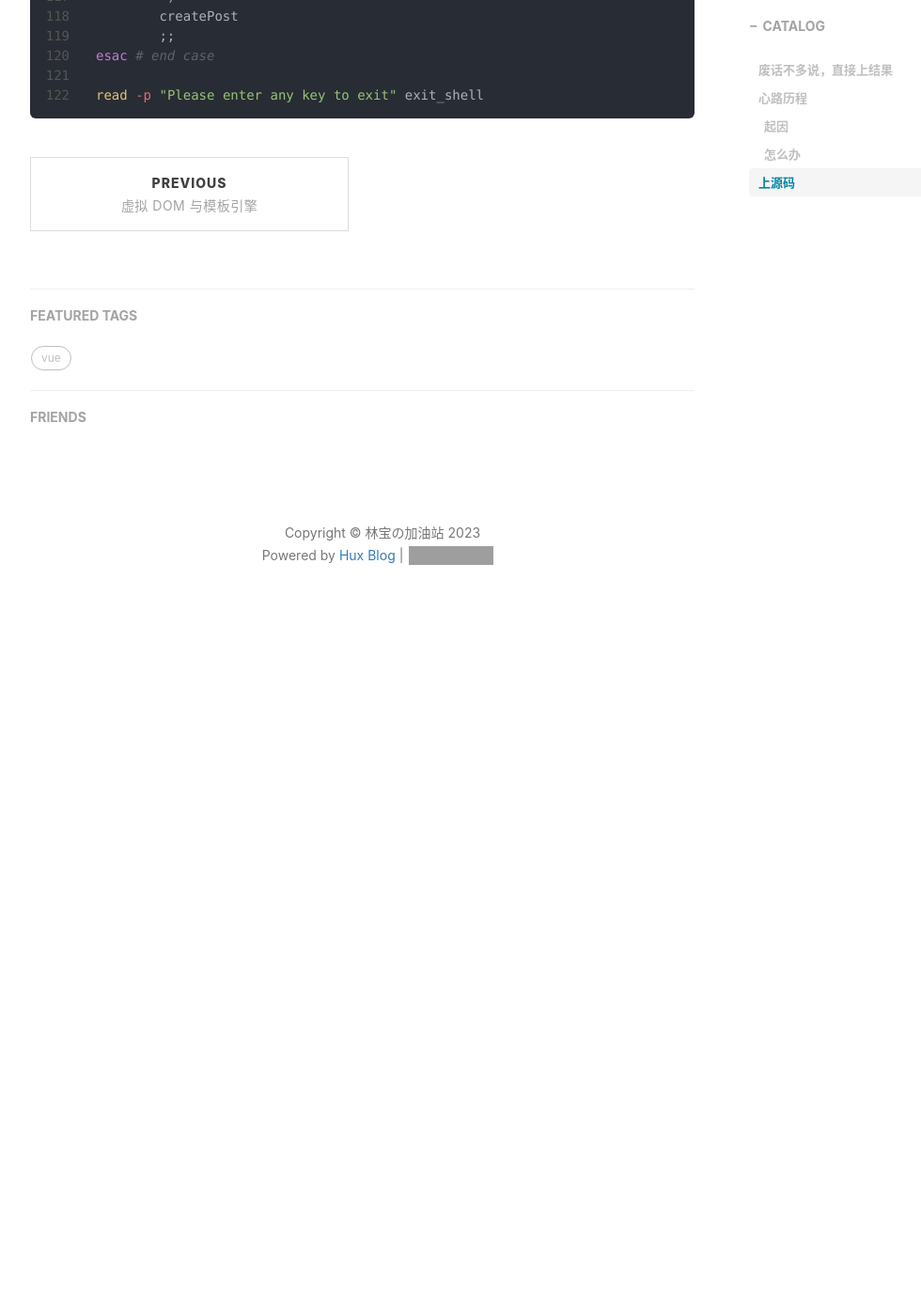
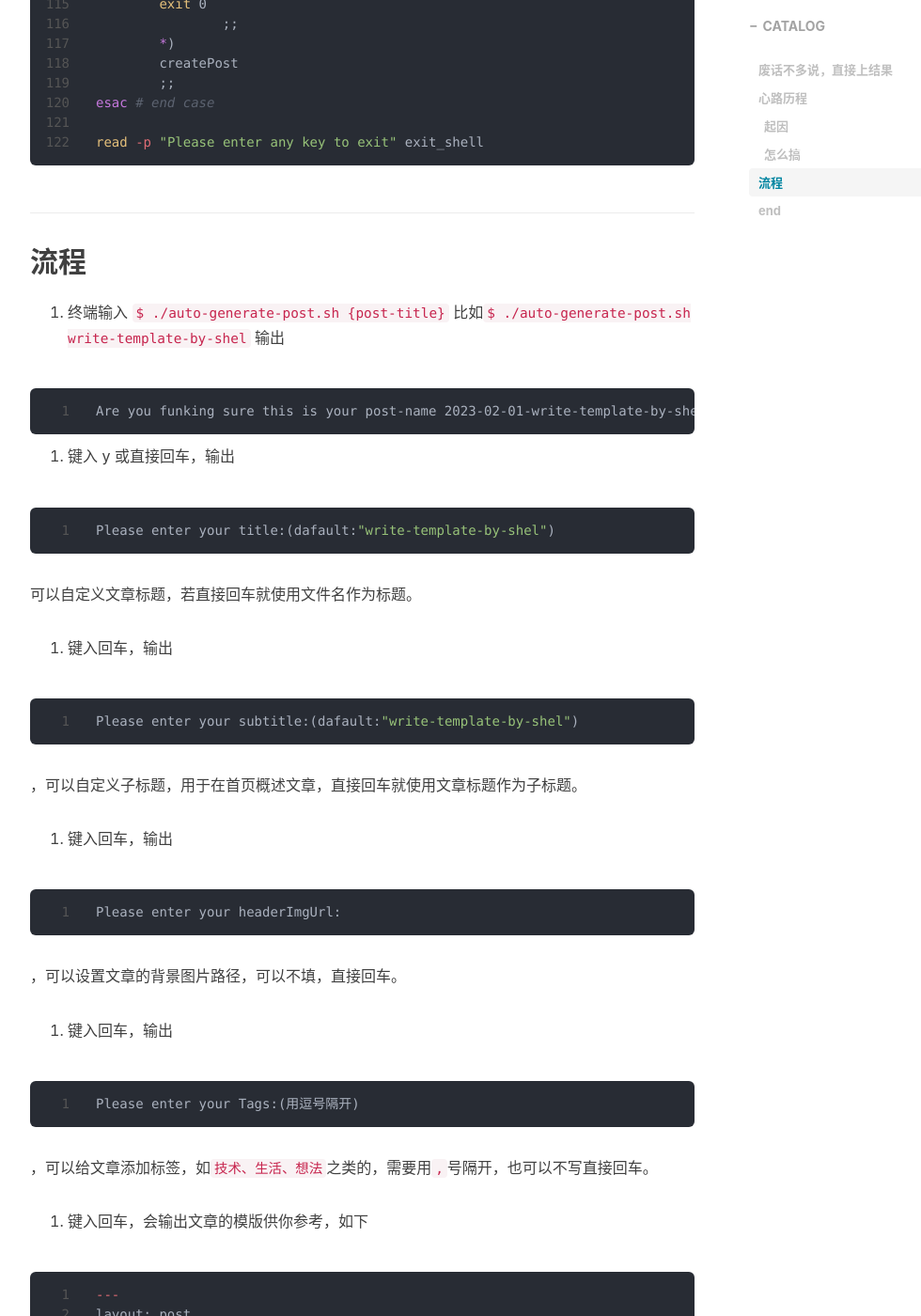
Before and after one commit to yinlin-291210/yinlin-291210.github.io, a Jekyll site: the page built from _posts/2023-01-31-write-template-by-shell.md, in a window 1280 px wide and 1400 px high, scrolled down 4228 px. Shown: the whole window at 94% size, without its empty margins (233-1213 px from the left). Built offline with Jekyll 4.4.1, drawn with Linux system fonts in a browser that asks for light colours; nearby versions of some CDN libraries; comment, search, counter and statistics services are not loaded; before the commit the page ends 4923 px from its top, so only the background shows below that; some of the changed text lies outside the part shown; grey boxes are pictures that could not be loaded.

Commit message:
add post and shell

````diff
--- a/_posts/2023-01-31-write-template-by-shell.md
+++ b/_posts/2023-01-31-write-template-by-shell.md
@@ -23,11 +23,11 @@
 我写了两篇就觉得折磨的不行，每次还要记着日期，还得复制之前文章的信息，还要在文章里记录秒级的时间，我真的是受不鸟啦，想着难道 jekyll 就没有像 hexo 那样的模版吗，实在不想复制了，网上一搜，靠，还真没有，我英语又贼差，实在看不下去 jekyll 的官网文档，那就放弃吗？
 8 可能的，拜托，我可是个程序员哎，怎么可能被这点东西难到，官方没有，那就自己造！
 
-### 怎么办
+### 怎么搞
 
-一开始没想用 shell 实现，毕竟没玩过，作为深度 js 开发者，当然要用强大的 nodejs 来实现啦
-
-## 上源码
+一开始没想用 shell 实现，毕竟没玩过，作为深度 js 开发者，我是想用 nodejs 来实现的，但转念一想，又没有频繁 IO，又没有异步事件，不过是写个脚本用 nodejs 是不是有点小题大做了，而且若是非 js 开发者估计是看不懂代码的，不如用写脚本最适合的 shell，不需要任何配置，即开即用。
+但刚开始接触一门新语言是困难的，shell 上手简单，但坑是真多，可读性也差，比如"、'、`的区别，"\$name"和$name，还有用关键字去做流程控制而非特殊字符等等，让我觉得即使 js 也是脚本语言，但比 shell 友好多了，但既然选择了它，就慢慢填坑，搞定它吧。
+终于功夫不负有心人，完成了这段充斥着 js 思想的代码。
 
 ```shell
 # 当前时间+文章名称
@@ -153,3 +153,66 @@
 
 read -p "Please enter any key to exit" exit_shell
 ```
+
+## 流程
+
+1. 终端输入 `$ ./auto-generate-post.sh {post-title}`
+   比如`$ ./auto-generate-post.sh write-template-by-shel`
+   输出
+
+```shell
+Are you funking sure this is your post-name 2023-02-01-write-template-by-shel.md:(y/n,default:y)
+```
+
+2. 键入 y 或直接回车，输出
+
+```shell
+Please enter your title:(dafault:"write-template-by-shel")
+```
+
+可以自定义文章标题，若直接回车就使用文件名作为标题。
+
+3. 键入回车，输出
+
+```shell
+Please enter your subtitle:(dafault:"write-template-by-shel")
+```
+
+，可以自定义子标题，用于在首页概述文章，直接回车就使用文章标题作为子标题。
+
+4. 键入回车，输出
+
+```shell
+Please enter your headerImgUrl:
+```
+
+，可以设置文章的背景图片路径，可以不填，直接回车。
+
+5. 键入回车，输出
+
+```shell
+Please enter your Tags:(用逗号隔开)
+```
+
+，可以给文章添加标签，如`技术、生活、想法`之类的，需要用`,`号隔开，也可以不写直接回车。
+
+6. 键入回车，会输出文章的模版供你参考，如下
+
+```shell
+---
+layout: post
+title: "write-template-by-shel"
+subtitle: "write-template-by-shel"
+date: 2023-02-01 16:28:07
+author: linbao
+header-img:
+catalog: true
+tags:
+---
+```
+
+其中 layout、author 和 catalog 是写死的，若想修改可以在代码中修改，最下面一行会让你确认是否使用这个模版，键入 y 或回车后会生成文章，如最上方图片的形式。
+
+## end
+
+作为 shell 的初学者，这代码应该写的不怎么样，但功能都实现了，有兴趣的朋友可以给我提 pr。
````
Also changed, not shown: 2 other files.
